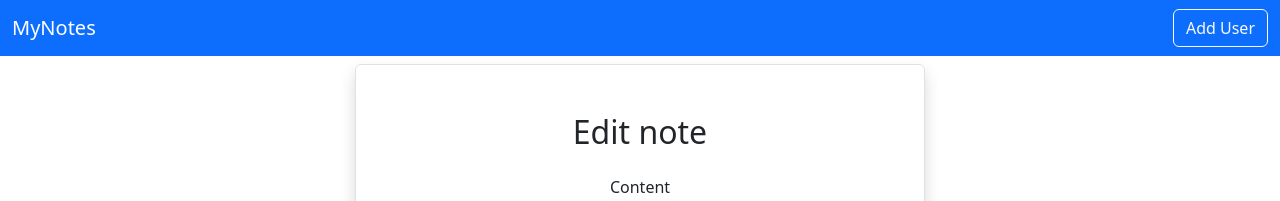
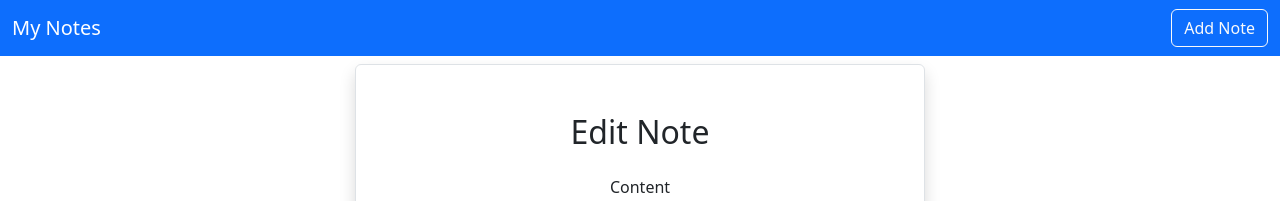
Before and after one commit to alexD00/notes-front-end, a React (Create React App) app: page /editNote/1 in a window 1280 px wide. Shown: the top 201 px of the page. Built offline with nearby package versions, Linux system fonts and the light colour scheme; no server answers.

Commit message:
fix grammar errors

```diff
--- a/src/layout/Navbar.js
+++ b/src/layout/Navbar.js
@@ -7,7 +7,7 @@ export default function Navbar() {
       <nav className="navbar navbar-expand-lg navbar-dark bg-primary">
         <div className="container-fluid">
           <Link className="navbar-brand" to={"/"}>
-            MyNotes
+            My Notes
           </Link>
           <button
             className="navbar-toggler"
@@ -22,7 +22,7 @@ export default function Navbar() {
           </button>
 
           <Link className="btn btn-outline-light" to="/addNote">
-            Add User
+            Add Note
           </Link>
         </div>
       </nav>
--- a/src/notes/AddNote.js
+++ b/src/notes/AddNote.js
@@ -25,7 +25,7 @@ export default function AddNote() {
     <div className="container">
       <div className="row">
         <div className="col-md-6 offset-md-3 border rounded p-4 mt-2 shadow">
-          <h2 className="text-center m-4">Add note</h2>
+          <h2 className="text-center m-4">Add Note</h2>
           <form onSubmit={(e) => onSubmit(e)}>
             <div className="mb-3">
               <label htmlFor="Name" className="form-label">
--- a/src/notes/EditNote.js
+++ b/src/notes/EditNote.js
@@ -36,7 +36,7 @@ export default function EditNote() {
     <div className="container">
       <div className="row">
         <div className="col-md-6 offset-md-3 border rounded p-4 mt-2 shadow">
-          <h2 className="text-center m-4">Edit note</h2>
+          <h2 className="text-center m-4">Edit Note</h2>
           <form onSubmit={(e) => onSubmit(e)}>
             <div className="mb-3">
               <label htmlFor="Name" className="form-label">
```
